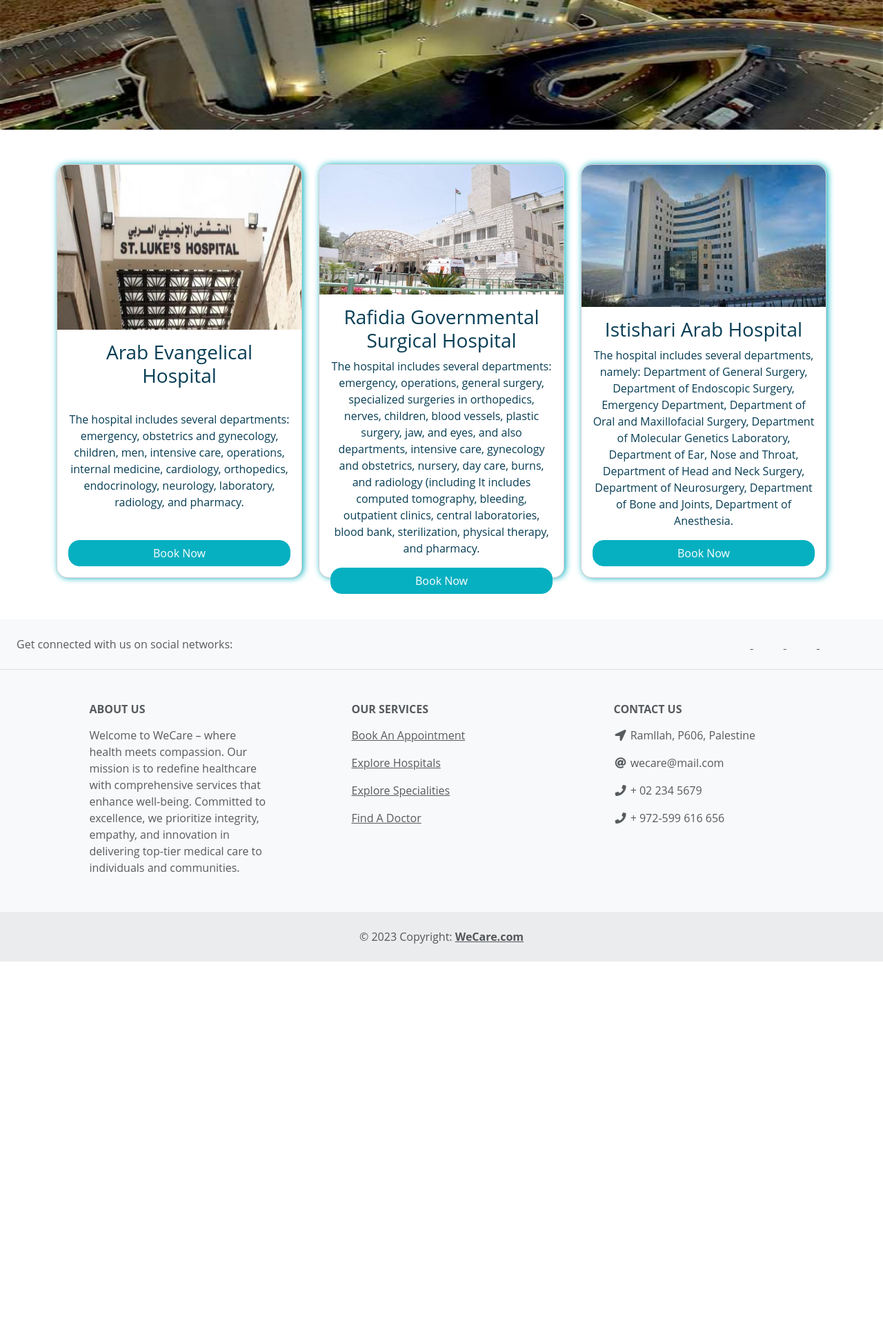
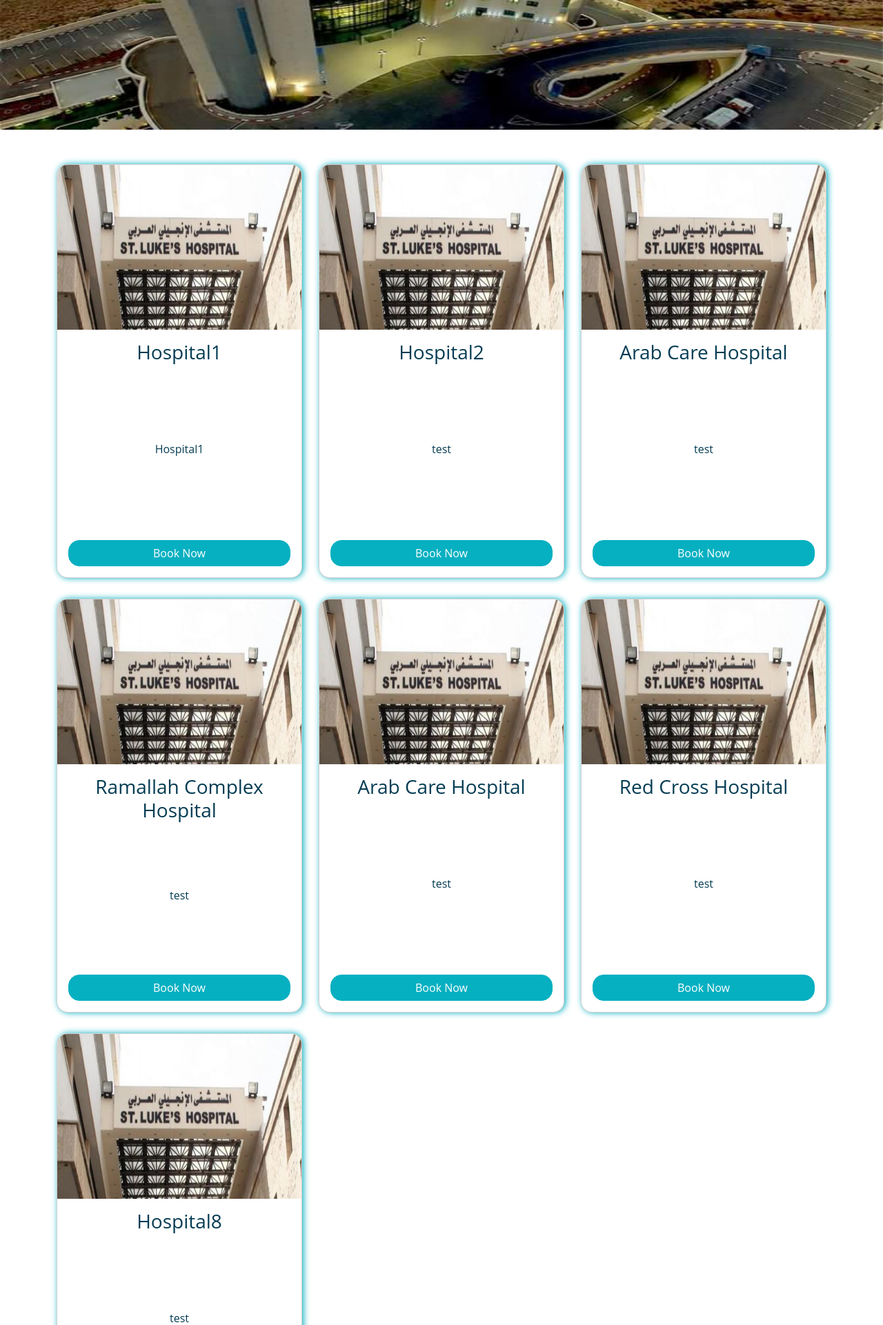
Before and after one commit to habibGrande/We-care, a Django app: page /hospitals in a window 1280 px wide. Shown: the part 394-2315 px from the top of the page at 69% size. Before the commit the page ends 1788 px from the top, so only its background shows below. Run offline with Django 4.2, Linux system fonts and the light colour scheme; data comes from the database, SQL or seed files in the repository; parts of the project's set-up code (start-up, migrations or seed data) failed here and were passed over.

Commit message:
dynamic pages

```diff
--- a/weCare/weCare_App/templates/hospital.html
+++ b/weCare/weCare_App/templates/hospital.html
@@ -109,21 +109,19 @@
          <!-- cards -->
          <div class="container text-center">
             <div class="row">
+              {%for hospital in all_hospitals%}
               <div class="col-md-4">
                 <div class="card">
                     <img src="static\img\440421306917582785344.jpg" class="card-img-top" alt="...">
                     <div class="card-body">
-                      <h3 class="card-title">Arab Evangelical Hospital</h3>
-                      <p class="card-text">The hospital includes several departments:
-                        emergency, obstetrics and gynecology, children, men,
-                        intensive care, operations, internal medicine, cardiology,
-                        orthopedics, endocrinology, neurology, laboratory, radiology, and pharmacy.</p>
+                      <h3 class="card-title">{{hospital.name}}</h3>
+                      <p class="card-text">{{hospital.description}}</p>
                       <a href="/bookanappointment" class="btn btn-primary">Book Now</a>
                     </div>
                   </div>
               </div>
-
-              <div class="col-md-4">
+              {%endfor%}
+              <!-- <div class="col-md-4">
                 <div class="card">
                     <img src="static\img\hospital.jpg" class="card-img-top" alt="...">
                     <div class="card-body">
@@ -155,7 +153,7 @@
                       <a href="/bookanappointment" class="btn btn-primary">Book Now</a>
                     </div>
                   </div>
-              </div>
+              </div> -->
 
             </div>
            </div>
--- a/weCare/weCare_App/urls.py
+++ b/weCare/weCare_App/urls.py
@@ -16,6 +16,6 @@
     path('bookanappointment',views.book_an_appointment),
     path('book',views.book),
     path('api/fetch-hospitals/<int:doctor_id>', views.fetch_hospitals, name='fetch_hospitals'),
+    path('bookanappointment',views.book_an_appointment),
 
-    path('bookanappointment',views.book_an_appointment)
 ]
--- a/weCare/weCare_App/views.py
+++ b/weCare/weCare_App/views.py
@@ -12,7 +12,11 @@
     return render(request,"specialities.html")
 
 def hospitals(request):
-    return render(request,"hospital.html")
+    all_hospitals = Hospital.objects.all()
+    context ={
+        'all_hospitals':all_hospitals
+    }
+    return render(request,"hospital.html",context)
 
 def doctors(request):
     return render(request,"dr_page.html")
@@ -23,6 +27,7 @@
 
 def register_page(request):
     return render(request,'register.html')
+
 
 def register(request):
     errors = Patient.objects.basic_validator(request.POST)
```
